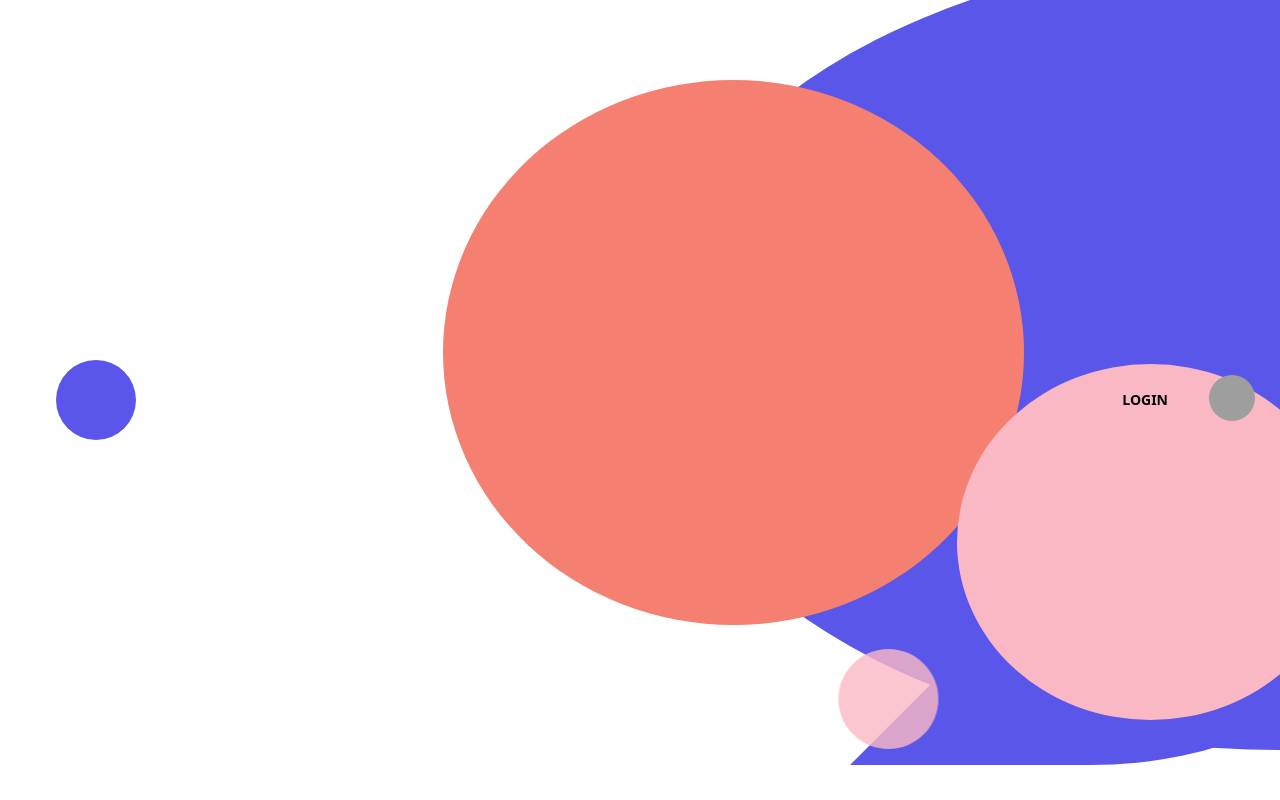
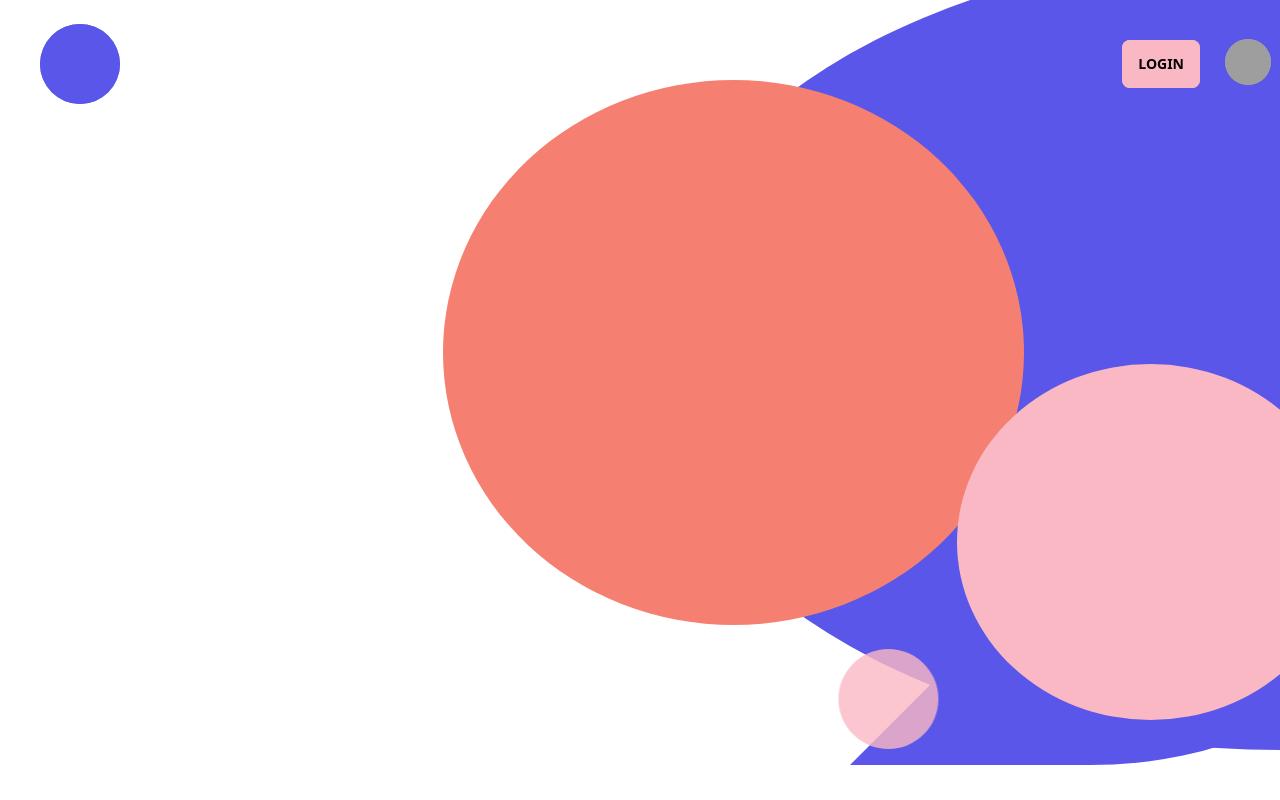
Before and after one commit to SchoolOfCode/bc13_final-project_front-end-git-gud, a Next.js app in the folder letchat/: page /storage in a window 1280 px wide. Built offline with nearby package versions, Linux system fonts and the light colour scheme; grey boxes are pictures that could not be loaded.

Commit message:
navbar across all app

```diff
--- a/letchat/components/Navbar/index.tsx
+++ b/letchat/components/Navbar/index.tsx
@@ -1,6 +1,7 @@
 const Navbar = (props: any) => {
   return (
-    <div className="navbar min-h-[8rem] p-6 ">
+    <div className="navbar min-h-[8rem] p-6 absolute justify-center  ">
+      <div className=" navbar max-w-[1400px] absolute z-40  ">
         <div className="flex-1 pl-8">
           <a className="btn bg-light-primary w-20 h-20 border-none hover:opacity-60 hover:bg-light-primary rounded-full"></a>
         </div>
@@ -38,6 +39,7 @@ const Navbar = (props: any) => {
           </div>
         </div>
       </div>
+    </div>
   );
 };
 
--- a/letchat/pages/_app.tsx
+++ b/letchat/pages/_app.tsx
@@ -1,6 +1,12 @@
-import '../styles/globals.css'
-import type { AppProps } from 'next/app'
+import "../styles/globals.css";
+import type { AppProps } from "next/app";
+import Navbar from "../components/Navbar";
 
 export default function App({ Component, pageProps }: AppProps) {
-  return <Component {...pageProps} />
+  return (
+    <>
+      <Navbar />
+      <Component {...pageProps} />
+    </>
+  );
 }
```
Lines whose indentation alone changed are shown as unchanged.
